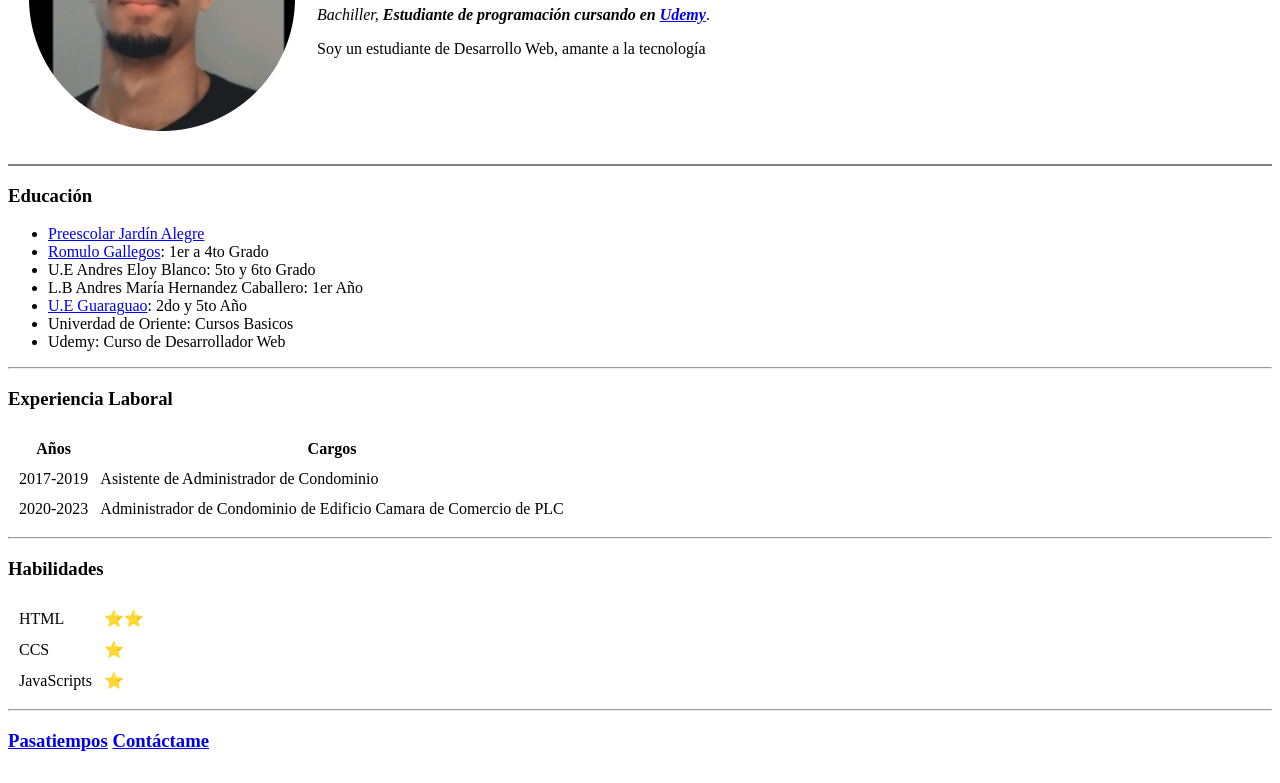
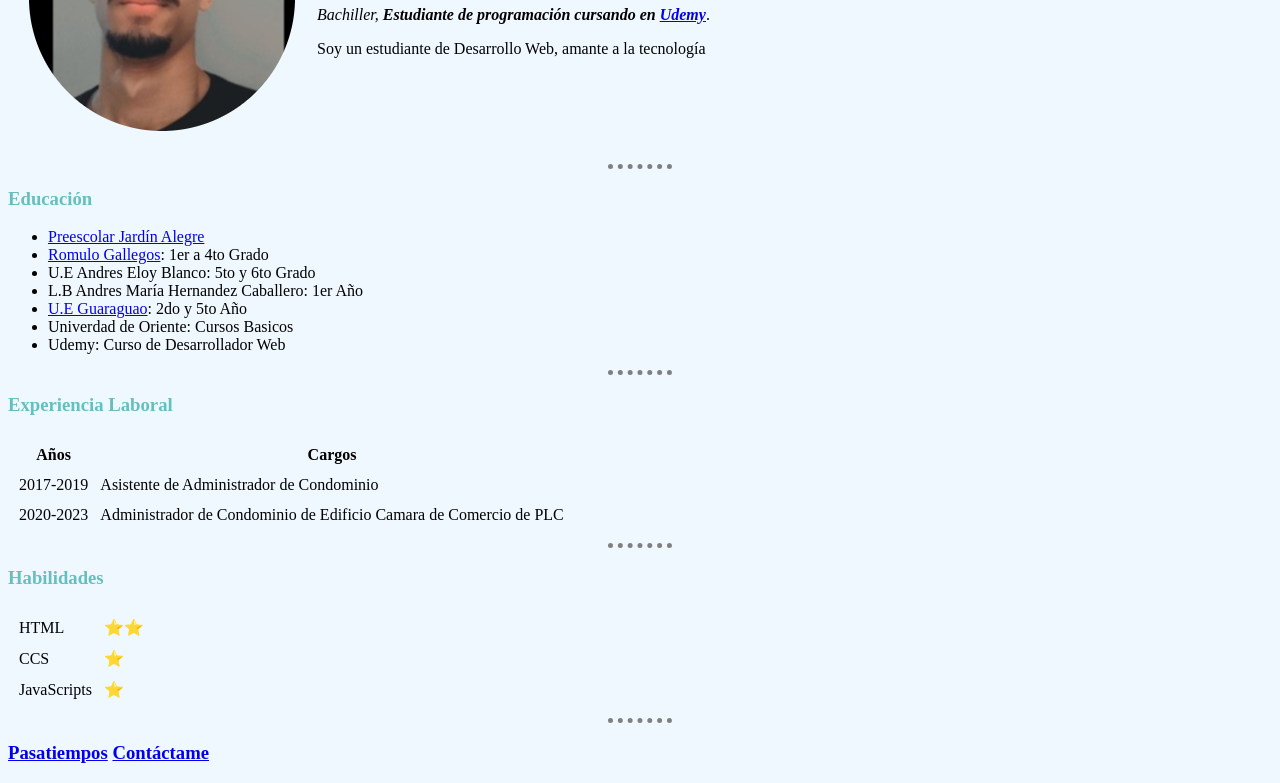
Before and after one commit to JESV7/cv, a plain HTML site: page index.html in a window 1280 px wide. Shown: the part 164-947 px from the top of the page. Drawn offline with Linux system fonts and the light colour scheme.

Commit message:
Add files via upload

```diff
--- /dev/null
+++ b/Css/Styles.css
@@ -0,0 +1,14 @@
+
+body {
+    background-color: aliceblue;
+    }
+
+    hr {
+        border-color:grey;
+        border-style: none;
+        border-top-style: dotted;
+        border-width: 5px;
+        width: 5%;
+    }
+    h1 {color: #66BFBF;}
+    h3 {color: #66BFBF;}
--- a/index.html
+++ b/index.html
@@ -3,6 +3,7 @@
 <head>
     <meta charset="UTF-8">
     <title>Jesv Personal Site🥱</title>
+    <link rel="stylesheet" href="Css\Styles.css">
 </head>
 <body>
     <table cellspacing="20">
@@ -13,7 +14,7 @@
     <p>Soy un estudiante de Desarrollo Web, amante a la tecnología</p></td>
         </tr>
     </table>
-<hr size="2" noshade="1">
+<hr>
     <h3>Educación</h3>
     <ul><li><a href="Images\Jardin Alegre.jpg">Preescolar Jardín Alegre</a></li>
     <li><a href="Images\Romulo Gallegos.jpg">Romulo Gallegos</a>: 1er a 4to Grado</li>
@@ -22,7 +23,7 @@
 <li><a href="Images\Bachiller guaraguao.jpg">U.E Guaraguao</a>: 2do y 5to Año</li>
 <li>Univerdad de Oriente: Cursos Basicos</li>
 <Li>Udemy: Curso de Desarrollador Web</Li></ul>
-    <hr>
+<hr>
 <h3>Experiencia Laboral</h3>
 <table cellspacing="10">
     <thead>
```
Also changed, not shown: Contáctame.html (+1 -0 lines), Pasatiempos.html (+1 -0 lines).
